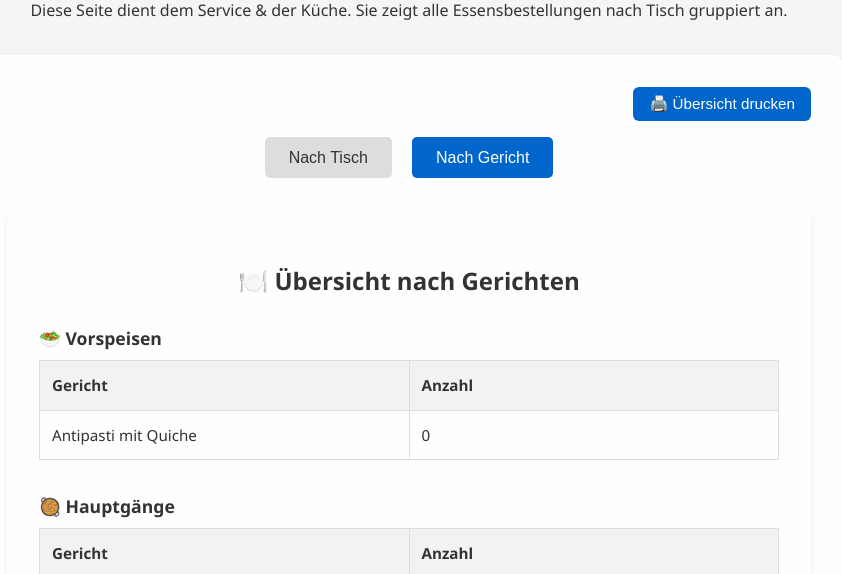
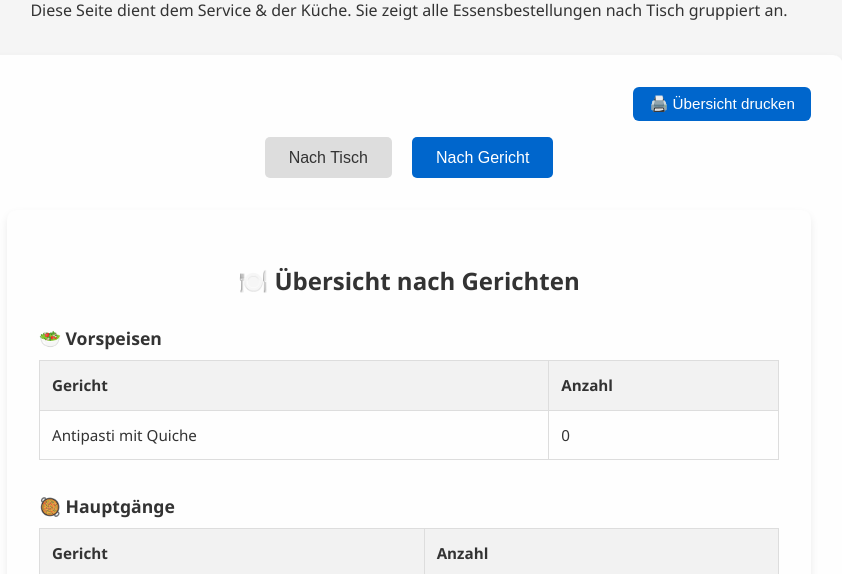
Before and after one commit to canvasstudiosstore/All_You_Can_Meet, a plain HTML site: page bestellungen.html in a window 1280 px wide. Both pictures are taken after a click on the button "Nach Gericht". Shown: the part 226-800 px from the top of the page, without its empty margins (231-1073 px from the left). Drawn offline with Linux system fonts and the light colour scheme; no server answers.

Commit message:
Update bestellungen.html

```diff
--- a/bestellungen.html
+++ b/bestellungen.html
@@ -169,9 +169,11 @@ tbody tr:nth-child(even) {
 }
 
 table {
-  table-layout: fixed;
-  width: 100%;
+  table-layout: auto;
+  width: auto;
+  max-width: 100%;
 }
+
 
 td, th {
   word-break: break-word;
@@ -189,7 +191,9 @@ td, th {
   width: 100%;
 }
 
-
+td:first-child, th:first-child {
+  white-space: nowrap;
+}
   </style>
 </head>
 <body>
```
